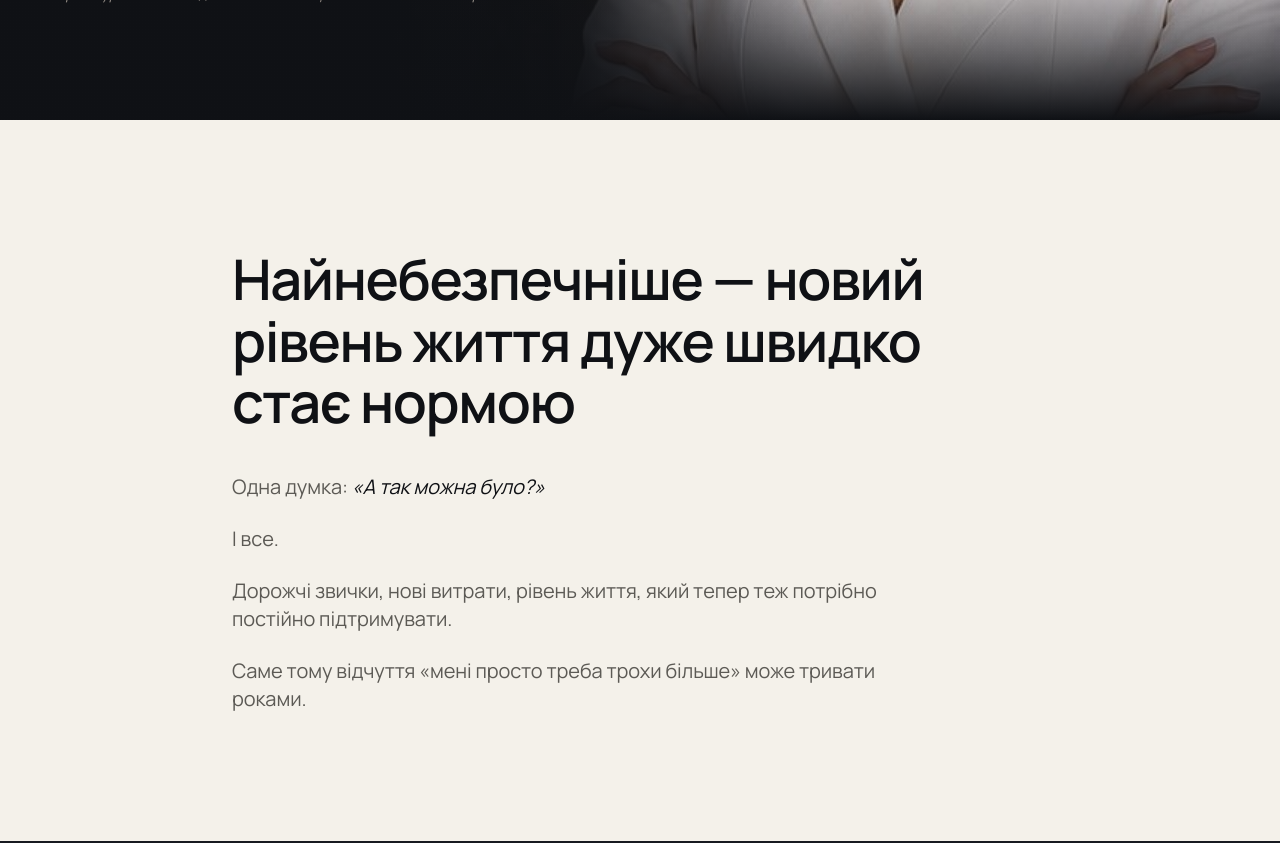
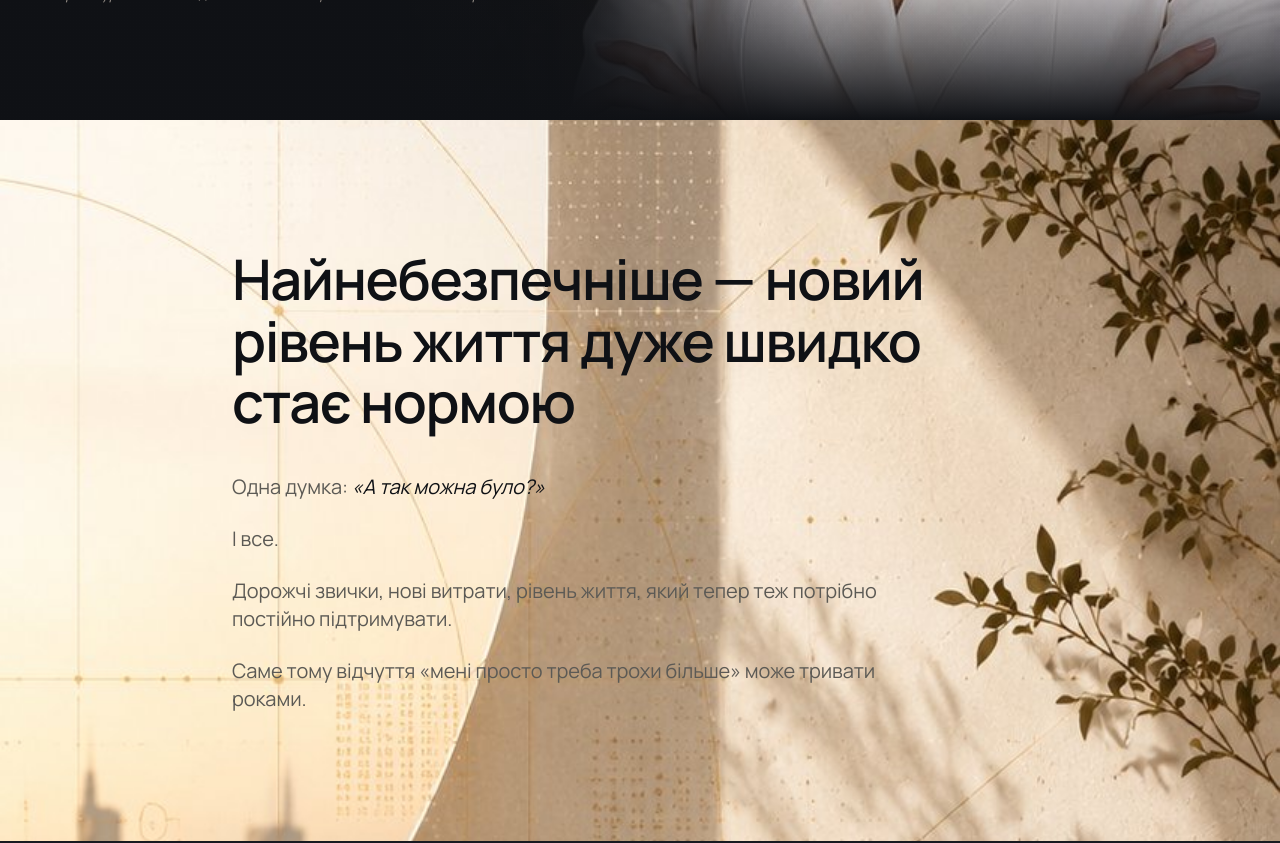
Before and after one commit to olhahrytsaibiz-bit/mini-site, a React (Vite) app: page / in a window 1280 px wide. Shown: the part 680-1523 px from the top of the page. Built offline with nearby package versions, Linux system fonts and the light colour scheme; the HTML template or start-up script is replaced by a standard one.

Commit message:
Realization & FAQ: real light bg (city + branch + marble), ivory veil

```diff
--- a/src/components/sections/FAQSection.tsx
+++ b/src/components/sections/FAQSection.tsx
@@ -5,6 +5,8 @@ import {
   AccordionItem,
   AccordionTrigger,
 } from "@/components/ui/accordion";
+import lightBgDesktop from "@/assets/light-bg-desktop.jpg";
+import lightBgMobile from "@/assets/light-bg-mobile.jpg";
 
 const faqs = [
   {
@@ -27,8 +29,18 @@ const faqs = [
 
 export const FAQSection = () => {
   return (
-    <section id="faq" className="bg-ivory ink relative">
-      <div className="container mx-auto px-5 lg:px-10 py-16 lg:py-28 max-w-3xl">
+    <section id="faq" className="bg-ivory ink relative overflow-hidden">
+      <div
+        className="absolute inset-0 bg-cover bg-center bg-no-repeat lg:hidden"
+        style={{ backgroundImage: `url(${lightBgMobile})` }}
+      />
+      <div
+        className="absolute inset-0 hidden lg:block bg-cover bg-center bg-no-repeat"
+        style={{ backgroundImage: `url(${lightBgDesktop})` }}
+      />
+      <div className="absolute inset-0 bg-ivory/65 lg:bg-ivory/55" />
+
+      <div className="container mx-auto px-5 lg:px-10 py-16 lg:py-28 max-w-3xl relative z-10">
         <motion.h2
           initial={{ opacity: 0, y: 20 }}
           whileInView={{ opacity: 1, y: 0 }}
--- a/src/components/sections/RealizationSection.tsx
+++ b/src/components/sections/RealizationSection.tsx
@@ -1,9 +1,23 @@
 import { motion } from "framer-motion";
+import lightBgDesktop from "@/assets/light-bg-desktop.jpg";
+import lightBgMobile from "@/assets/light-bg-mobile.jpg";
 
 export const RealizationSection = () => {
   return (
-    <section id="realization" className="bg-ivory ink relative">
-      <div className="container mx-auto px-5 lg:px-10 py-16 lg:py-32 max-w-4xl">
+    <section id="realization" className="bg-ivory ink relative overflow-hidden">
+      {/* Light editorial backdrop — vertical for mobile, top crop for desktop */}
+      <div
+        className="absolute inset-0 bg-cover bg-center bg-no-repeat lg:hidden"
+        style={{ backgroundImage: `url(${lightBgMobile})` }}
+      />
+      <div
+        className="absolute inset-0 hidden lg:block bg-cover bg-center bg-no-repeat"
+        style={{ backgroundImage: `url(${lightBgDesktop})` }}
+      />
+      {/* Soft ivory veil so text stays legible */}
+      <div className="absolute inset-0 bg-ivory/55 lg:bg-ivory/45" />
+
+      <div className="container mx-auto px-5 lg:px-10 py-16 lg:py-32 max-w-4xl relative z-10">
         <motion.div
           initial={{ opacity: 0, y: 30 }}
           whileInView={{ opacity: 1, y: 0 }}
```
Also changed, not shown: src/assets/light-bg-desktop.jpg (added), src/assets/light-bg-mobile.jpg (added).
